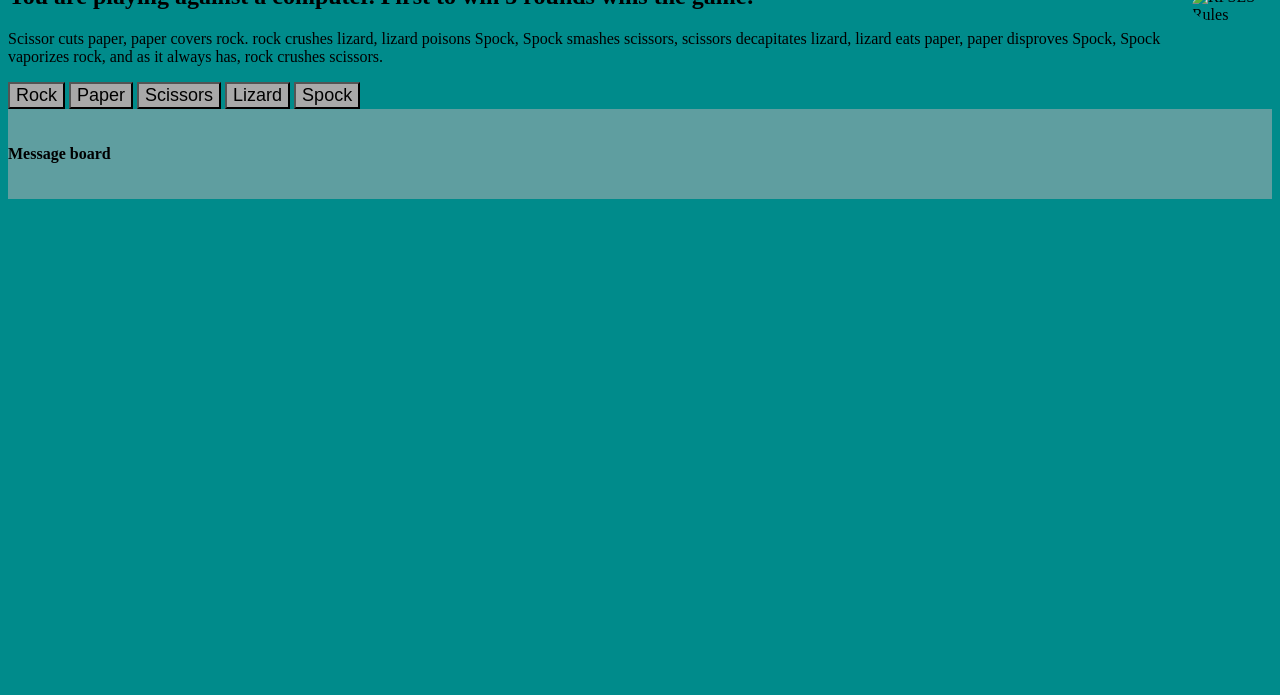
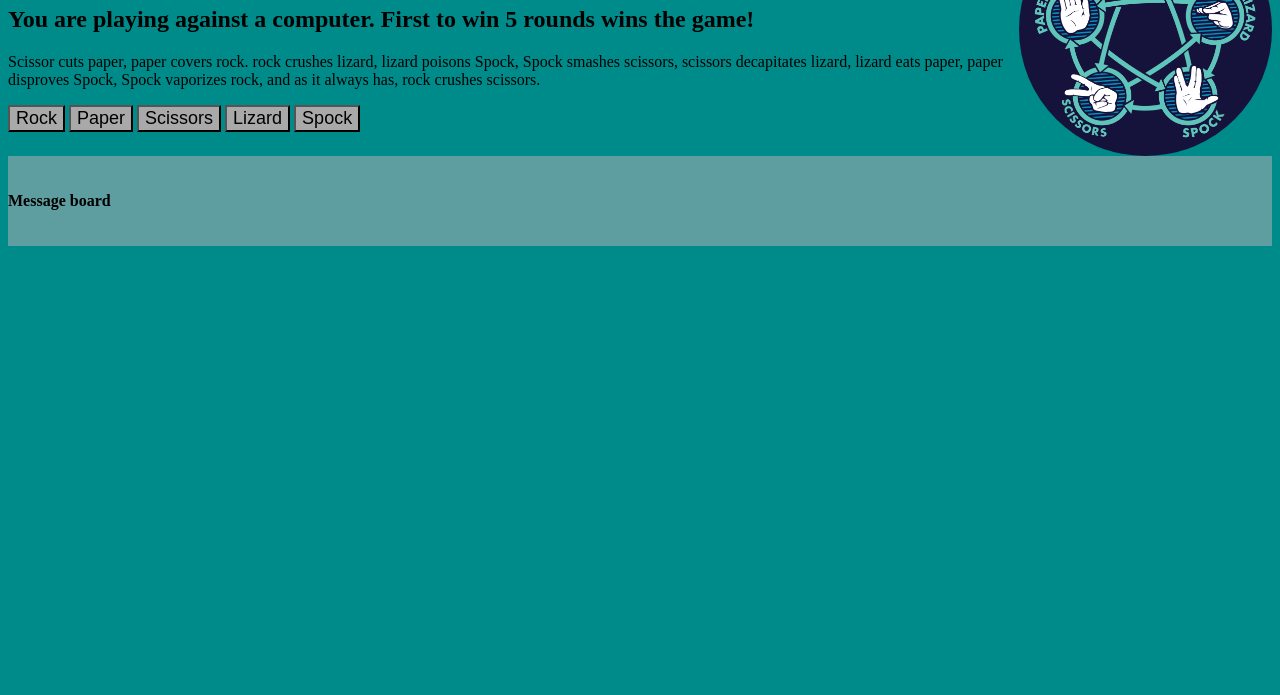
Before and after one commit to VincentZ-42/the-odin-project, a plain HTML site: page rpsls/index.html in a window 1280 px wide. Shown: the part 105-800 px from the top of the page. Drawn offline with Linux system fonts and the light colour scheme.

Commit message:
fixed img src

```diff
--- a/rpsls/index.html
+++ b/rpsls/index.html
@@ -23,7 +23,7 @@
           <button value='spock'>Spock</button>
         </div>
       </div>
-      <img id='RPSLS' src="images/rpsls rules.png" alt="RPSLS Rules">
+      <img id='RPSLS' src="images/rpsls.png" alt="RPSLS Rules">
     </div>
     <div id='messageboard' class='show'>
       <h4>Message board</h4>
```
